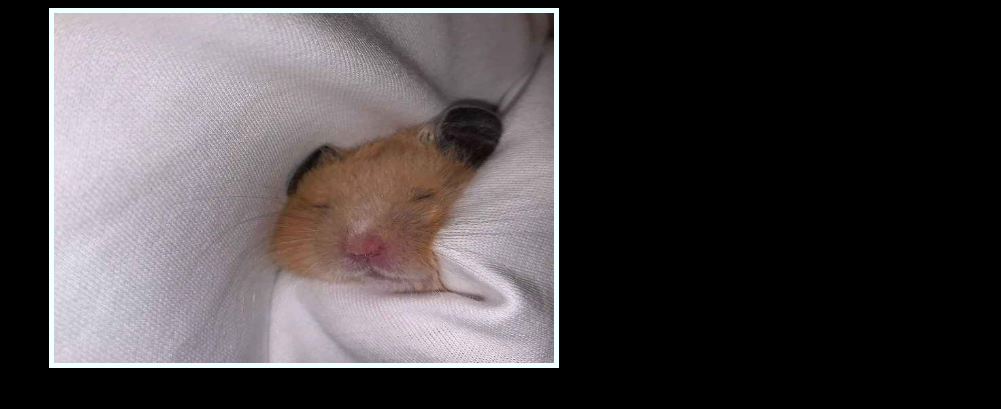
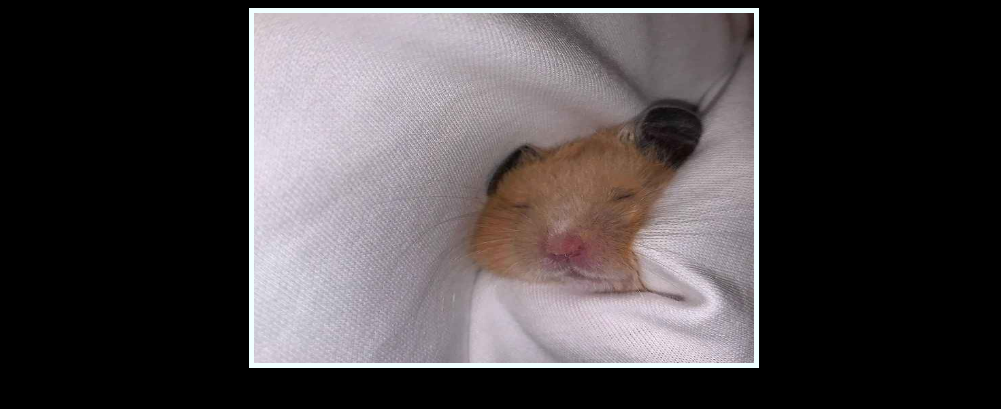
Before and after one commit to Rossalilyumm/hamster, a plain HTML site: page index.html in a window 1280 px wide. Shown: the top 409 px of the page, without its empty margins (139-1140 px from the left). Drawn offline with nearby package versions, Linux system fonts and the light colour scheme.

Commit message:
Update style.css

```diff
--- a/style.css
+++ b/style.css
@@ -8,7 +8,7 @@ div{
 img{
     background: black;
     border: 5px solid azure;
-    margin-left: 180px;
+    margin-left: 380px;
     width: 500px;
     height: 350px;
 }
```
